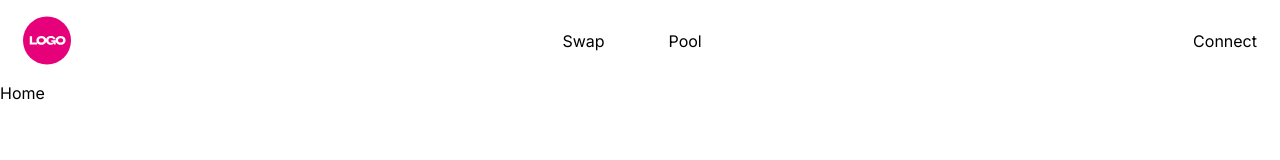
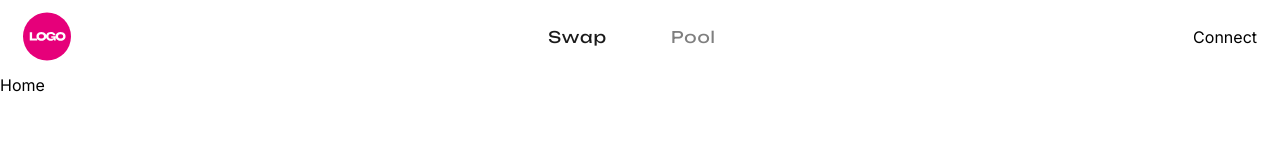
Before and after one commit to MVPWorkshop/dot-acp-ui, a React (Vite) app: page / in a window 1280 px wide. Shown: the top 160 px of the page. Built offline with nearby package versions, Linux system fonts and the light colour scheme.

Commit message:
refactor(component): add header top nav componet to main layout

```diff
--- /dev/null
+++ b/src/components/organism/HeaderTopNav/index.tsx
@@ -0,0 +1,40 @@
+import { useState } from "react";
+import { NavLink } from "react-router-dom";
+import { POOLS_ROUTE, SWAP_ROUTE } from "../../../app/router/routes.ts";
+import { ReactComponent as Logo } from "../../../assets/img/logo-icon.svg";
+
+const HeaderTopNav = () => {
+  const [activeLink, setActiveLink] = useState<string | null>("swap");
+  return (
+    <nav className="flex h-[73px] items-center justify-between px-[23px]">
+      <div>
+        <Logo className="" />
+      </div>
+      <div className="flex gap-16 text-textColor-label-light">
+        <NavLink
+          to={SWAP_ROUTE}
+          className={`font-unbounded-variable tracking-[.96px] ${
+            activeLink === "swap" ? "text-textColor-header-light" : ""
+          }`}
+          onClick={() => setActiveLink("swap")}
+        >
+          Swap
+        </NavLink>
+        <NavLink
+          to={POOLS_ROUTE}
+          className={`font-unbounded-variable tracking-[.96px] ${
+            activeLink === "pools" ? "text-textColor-header-light" : ""
+          }`}
+          onClick={() => setActiveLink("pools")}
+        >
+          Pool
+        </NavLink>
+      </div>
+      <div>
+        <button>Connect</button>
+      </div>
+    </nav>
+  );
+};
+
+export default HeaderTopNav;
--- a/src/layout/MainLayout.tsx
+++ b/src/layout/MainLayout.tsx
@@ -1,27 +1,10 @@
-import { Link, Outlet } from "react-router-dom";
-import { POOLS_ROUTE, SWAP_ROUTE } from "../app/router/routes.ts";
-import { ReactComponent as Logo } from "../assets/img/logo-icon.svg";
+import { Outlet } from "react-router-dom";
+import HeaderTopNav from "../components/organism/HeaderTopNav/index.tsx";
 
 const MainLayout = () => {
   return (
     <>
-      <nav className="flex items-center justify-between px-[23px] py-4">
-        <div>
-          <Logo className="" />
-        </div>
-        <div className="flex gap-16">
-          <Link to={SWAP_ROUTE} className="">
-            Swap
-          </Link>
-          <Link to={POOLS_ROUTE} className="">
-            Pool
-          </Link>
-        </div>
-        <div>
-          <button>Connect</button>
-        </div>
-      </nav>
-
+      <HeaderTopNav />
       <Outlet />
     </>
   );
```
